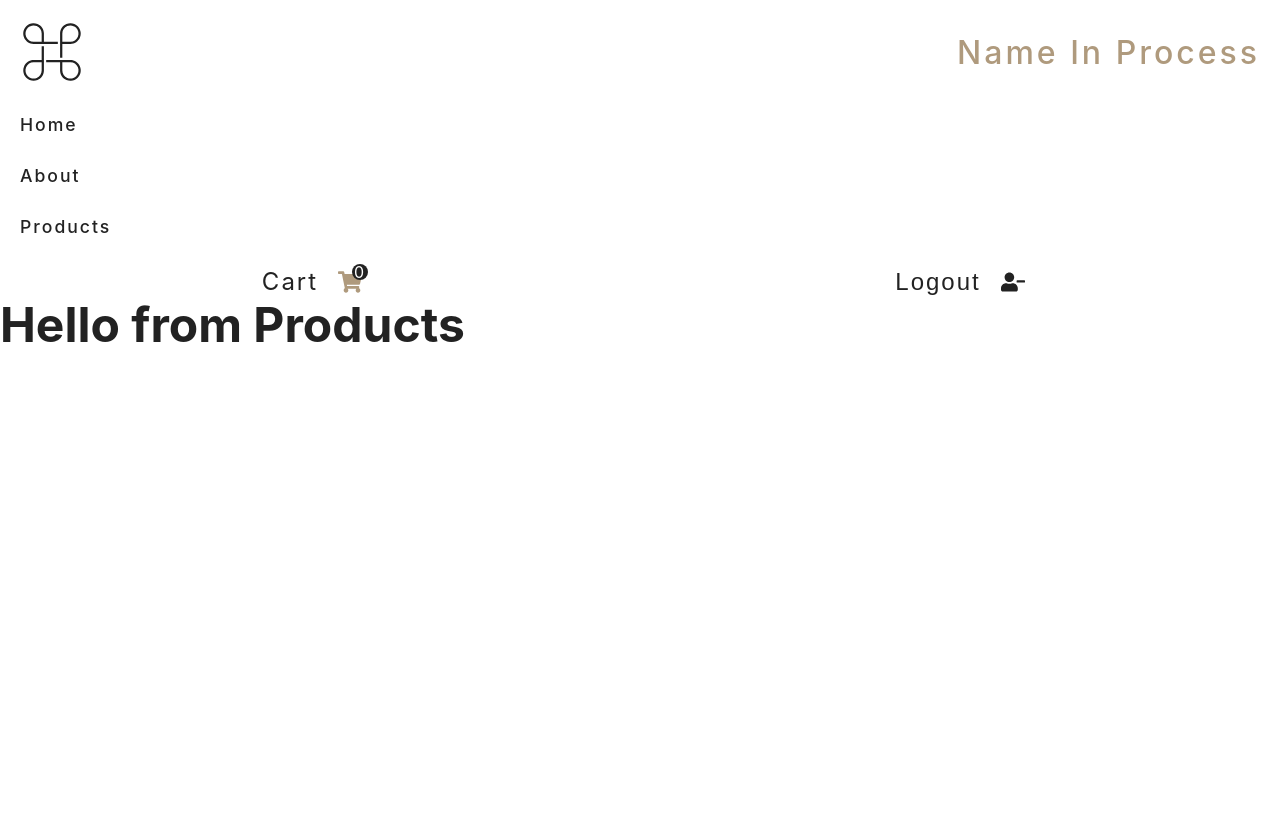
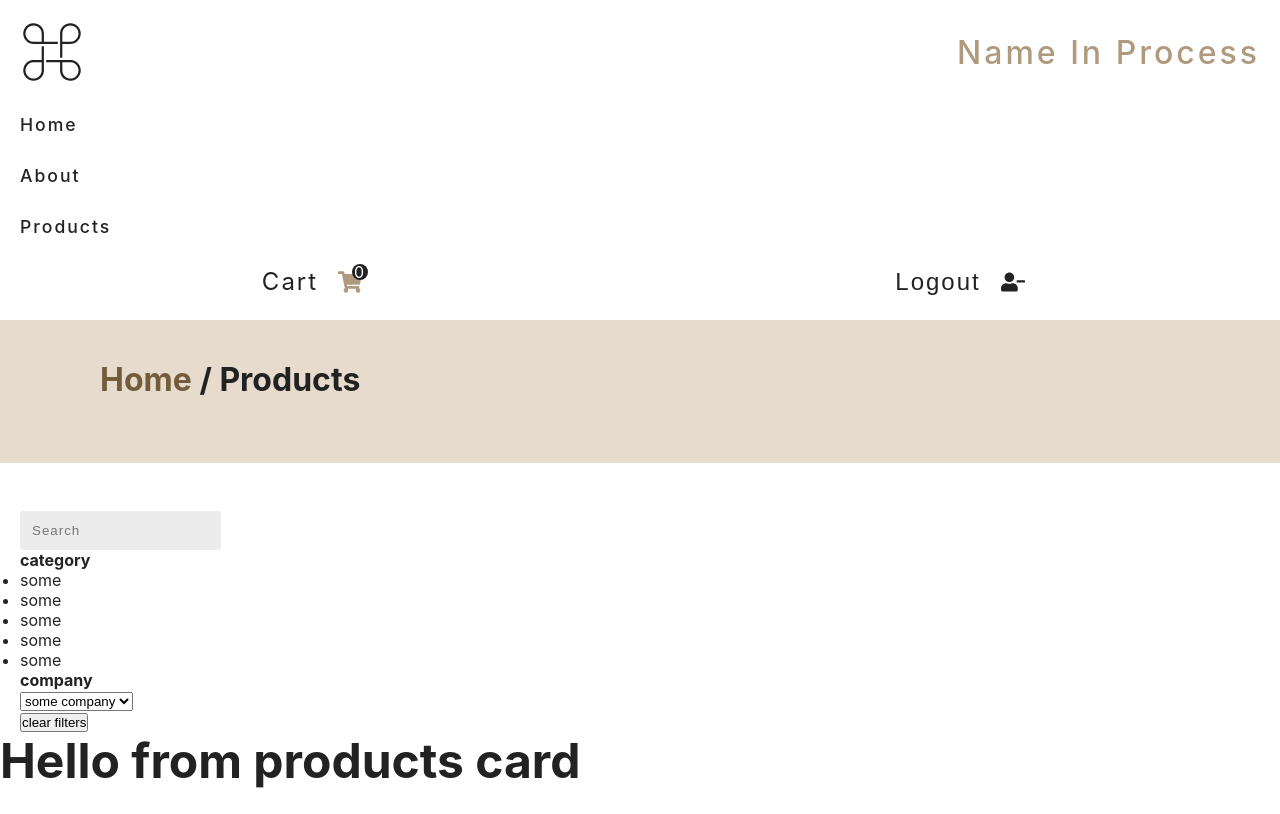
Before and after one commit to Xrenore3/leobit_study_project, a React (Create React App) app: page /products in a window 1280 px wide. Built offline with nearby package versions, Linux system fonts and the light colour scheme.

Commit message:
create Banner component, start working with Products component

```diff
--- /dev/null
+++ b/src/components/globals/Banner.js
@@ -0,0 +1,39 @@
+import React from 'react'
+import { Link } from 'react-router-dom';
+import styled from 'styled-components';
+import { setColor } from './../../utils/styles';
+
+const Banner = ({ title }) => {
+    return (
+        <Wrapper>
+            <h2>
+                <Link to='/'>home       </Link>
+                <span>/ {title}</span>
+            </h2>
+        </Wrapper>
+    )
+}
+const Wrapper = styled.div`
+    background: ${setColor.lightBrown};
+    padding:40px 100px;
+    margin: 1.5rem 0 3rem;
+    width: 100%;
+    h2 {
+        text-transform: capitalize;
+        span{
+            color: ${setColor.mainBlack}
+        }
+    }
+    a {
+        color: ${setColor.secondPrimaryColor};
+        text-decoration:none;
+        transition: 0.3s all ease-in-out;      ;
+        &:hover{
+            color: ${setColor.mainBlack};
+            transition: 0.3s all ease-in-out;      ;
+        }
+    }
+
+`
+
+export default Banner
--- a/src/pages/about/About.js
+++ b/src/pages/about/About.js
@@ -2,10 +2,12 @@ import React from 'react';
 import aboutImg from './../../assets/about-img.jpeg'
 import styled from 'styled-components';
 import { setColor } from './../../utils/styles';
+import Banner from './../../components/globals/Banner';
 
 
 const About = () => {
-    return (
+    return (<>
+        <Banner title='about' />
         <Wrapper>
             <img src={aboutImg} alt="table" />
             <div className="title">
@@ -13,10 +15,12 @@ const About = () => {
                 <div className="under-line"></div>
             </div>
             <p>Lorem ipsum dolor sit amet consectetur adipisicing elit.
-                Ipsam atque enim, debitis error hic assumenda exercitation
-                em molestias pariatur doloribus, saepe dolores sint corrupti
+            Ipsam atque enim, debitis error hic assumenda exercitation
+            em molestias pariatur doloribus, saepe dolores sint corrupti
                  voluptatem ratione delectus! Explicabo facere architecto repellat!</p>
         </Wrapper>
+    </>
+
     )
 }
 const Wrapper = styled.section`
--- a/src/pages/products/Products.js
+++ b/src/pages/products/Products.js
@@ -1,10 +1,15 @@
 import React from 'react'
+import Banner from './../../components/globals/Banner';
+import Filters from './filters/Filters';
+import ProductCards from './product-cards/ProductCardsContainer';
 
 const Products = () => {
     return (
-        <h1>
-            Hello from Products
-        </h1>
+        <>
+            <Banner title='products'/>
+            <Filters/>
+            <ProductCards/>
+        </>
     )
 }
 
--- /dev/null
+++ b/src/pages/products/filters/Filters.js
@@ -0,0 +1,52 @@
+import React from 'react'
+import styled from 'styled-components';
+import { setColor } from './../../../utils/styles';
+
+const Filters = () => {
+    return (
+        <Wrapper>
+            <form >
+                <div className="form-general">
+                    <input type="text" placeholder='Search' className='search-input' />
+                </div>
+                <div className="form-general">
+                    <h5>category</h5>
+                    <ul>
+                        <li>some</li>
+                        <li>some</li>
+                        <li>some</li>
+                        <li>some</li>
+                        <li>some</li>
+                    </ul>
+                </div>
+                <div className="form-general">
+                    <h5>company</h5>
+                    <select name="company" className='form-company'>
+                        <option value="some company">some company</option>
+                        <option value="some company">some company</option>
+                        <option value="some company">some company</option>
+                        <option value="some company">some company</option>
+                        <option value="some company">some company</option>
+                    </select>
+                </div>
+            </form>
+            <button type='button'>clear filters</button>
+        </Wrapper>
+    )
+}
+const Wrapper = styled.section`
+    margin-left:20px;
+    .search-input {
+        padding:10px;
+        border-color:transparent;
+        background: ${setColor.mainGrey};
+        letter-spacing: 1px;
+        border-radius:3px;
+    }
+    h5{
+        margin:0;
+    }
+
+`
+
+export default Filters
--- /dev/null
+++ b/src/pages/products/product-cards/ProductCardsContainer.js
@@ -0,0 +1,12 @@
+import React from 'react'
+
+const ProductCards= () => {
+    return (
+        <div>
+            <h1>Hello from products card</h1>
+
+        </div>
+    )
+}
+
+export default ProductCards
--- a/src/utils/styles.js
+++ b/src/utils/styles.js
@@ -2,6 +2,8 @@ import styled from "styled-components";
 
 export const setColor = {
     primaryColor: '#af9a7d',
+    secondPrimaryColor: '#735c3c',
+    lightBrown: '#e6dbcc',
     mainWhite: '#fff',
     mainBlack: '#222',
     mainGrey: '#ececec',
```
